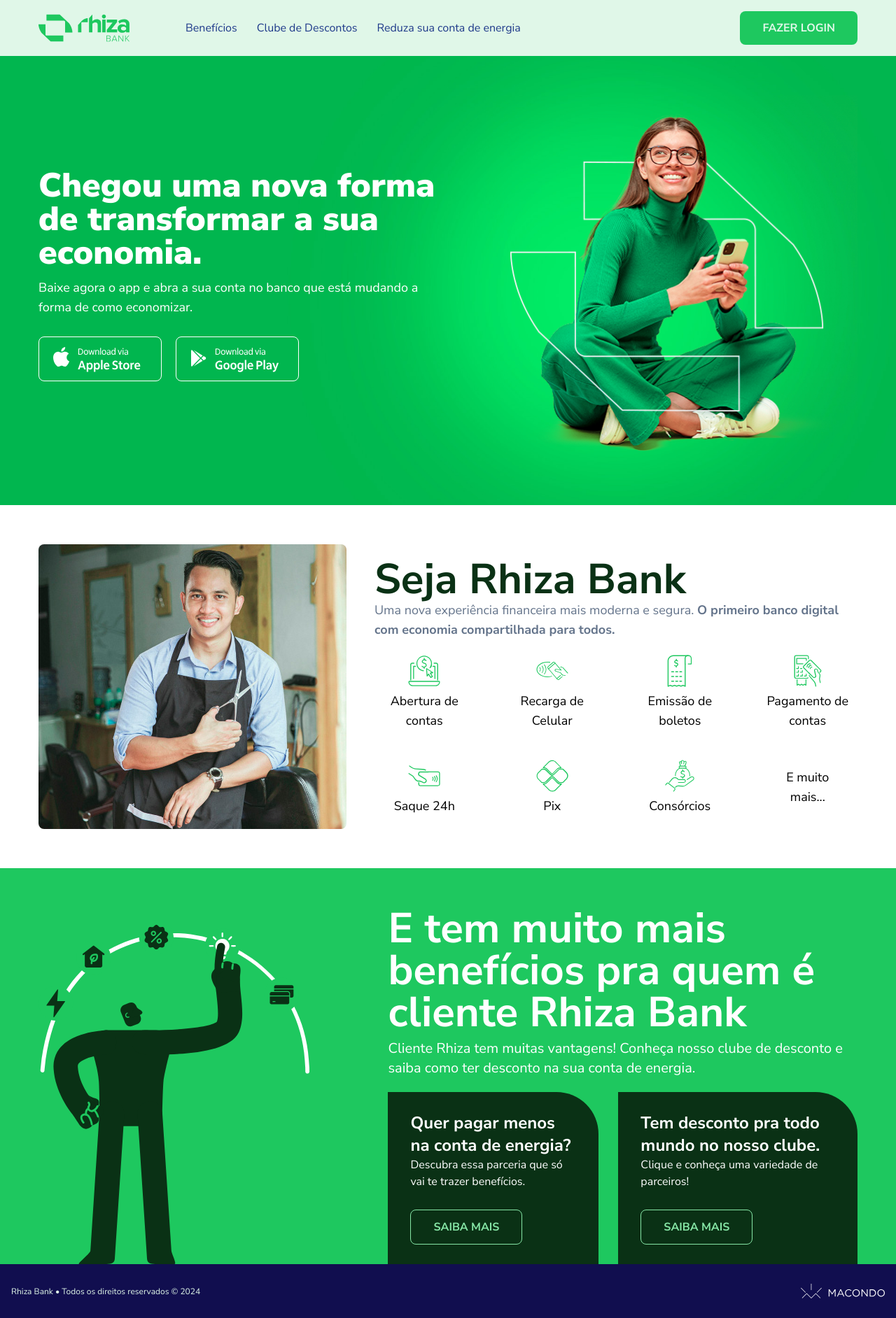
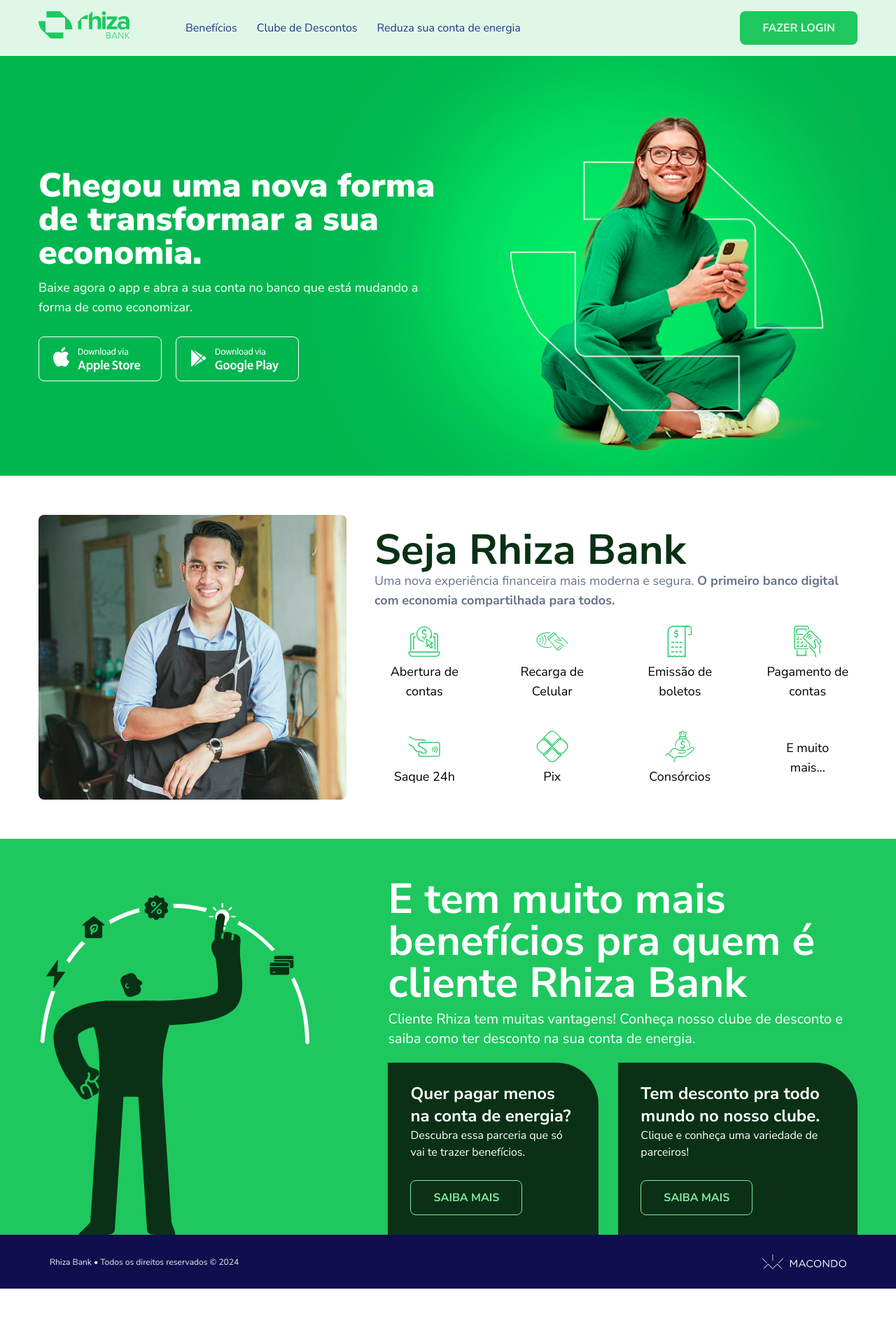
Before and after one commit to rafaverde/rhizaBank-lp, a Next.js app: page / in a window 1280 px wide. Shown: the whole page at 70% size. After the commit the page ends 1842 px from the top, so only its background shows below. Built offline with nearby package versions, Linux system fonts and the light colour scheme.

Commit message:
Minor layouts bugs fixed.

```diff
--- a/src/components/footer.tsx
+++ b/src/components/footer.tsx
@@ -6,7 +6,7 @@
 export function Footer() {
   return (
     <footer className="bg-rhiza-blue-900">
-      <div className="flex md:flex-row flex-col justify-between items-center gap-3 m-auto px-4 py-7 w-full lg:max-w-[1170]">
+      <div className="flex md:flex-row flex-col justify-between items-center gap-3 m-auto px-4 py-7 w-full lg:max-w-[1170px]">
         <span className="text-rhiza-green-100 text-xs">
           Rhiza Bank • Todos os direitos reservados © 2024
         </span>
--- a/src/components/header.tsx
+++ b/src/components/header.tsx
@@ -6,8 +6,10 @@
 export function Header() {
   return (
     <header className="flex items-center bg-rhiza-green-100 w-full h-20">
-      <div className="flex justify-between lg:m-auto px-4 xl:p-0 w-full lg:max-w-[1170px]">
-        <Image src={rhizaLogo} alt="Rhiza Bank Logo" width={130} />
+      <div className="flex justify-between lg:m-auto px-4 xl:p-0 w-full max-w-[1170px]">
+        <Link href="/">
+          <Image src={rhizaLogo} alt="Rhiza Bank Logo" width={130} />
+        </Link>
 
         <nav className="lg:flex flex-1 items-center hidden ml-20">
           <ul className="flex items-center gap-7">
--- a/src/components/sections/hero.tsx
+++ b/src/components/sections/hero.tsx
@@ -7,7 +7,7 @@
 
 export function Hero() {
   return (
-    <section className="bg-hero-image bg-cover bg-no-repeat bg-center w-full lg:h-[600]">
+    <section className="bg-hero-image bg-cover bg-no-repeat bg-center w-full lg:h-[600px]">
       <div className="flex md:flex md:flex-row flex-col-reverse lg:justify-between items-center md:items-center lg:m-auto px-4 xl:px-0 py-7 md:py-14 w-full lg:max-w-[1170px]">
         <div
           id="hero-infos"
```
